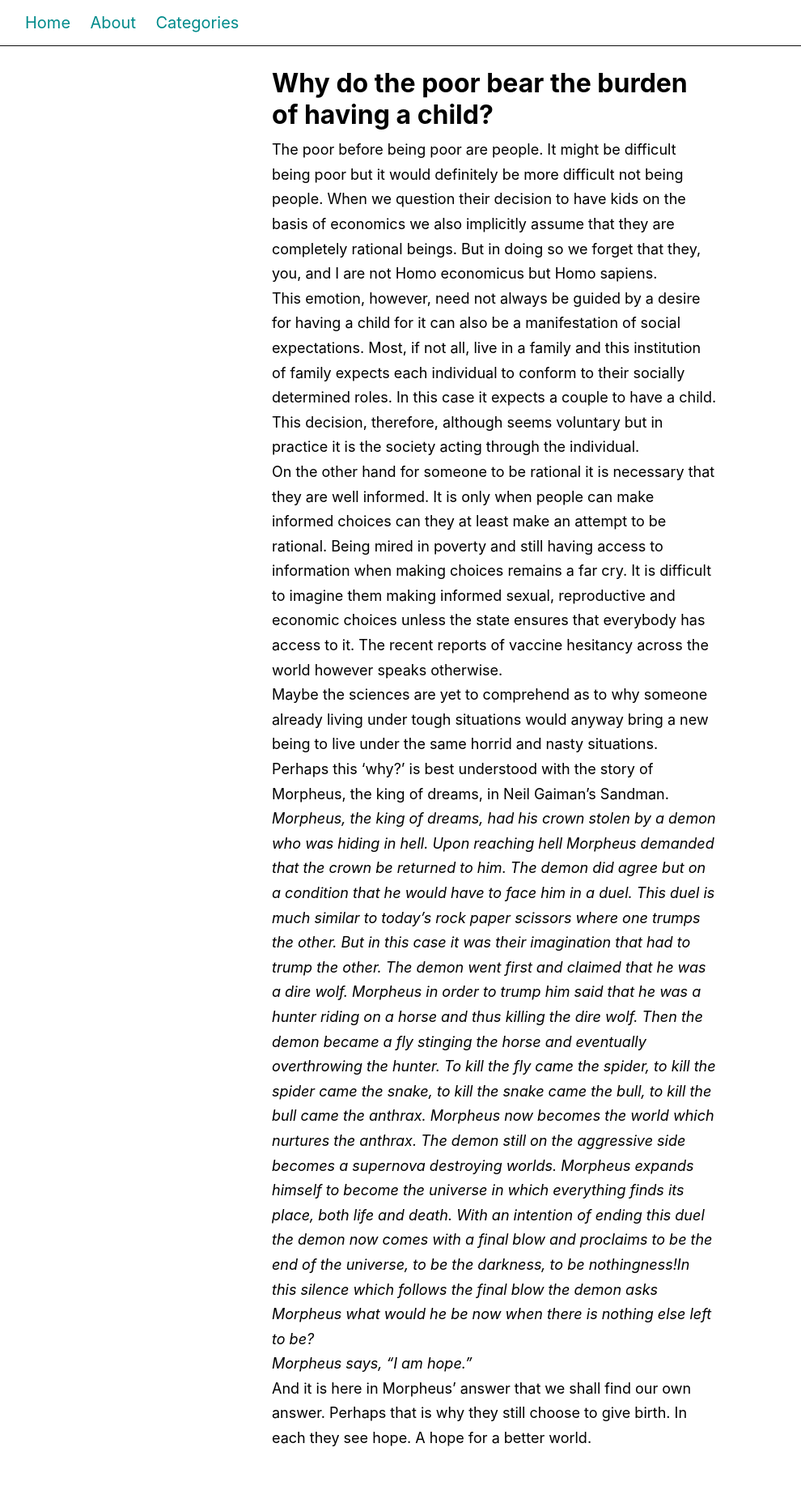
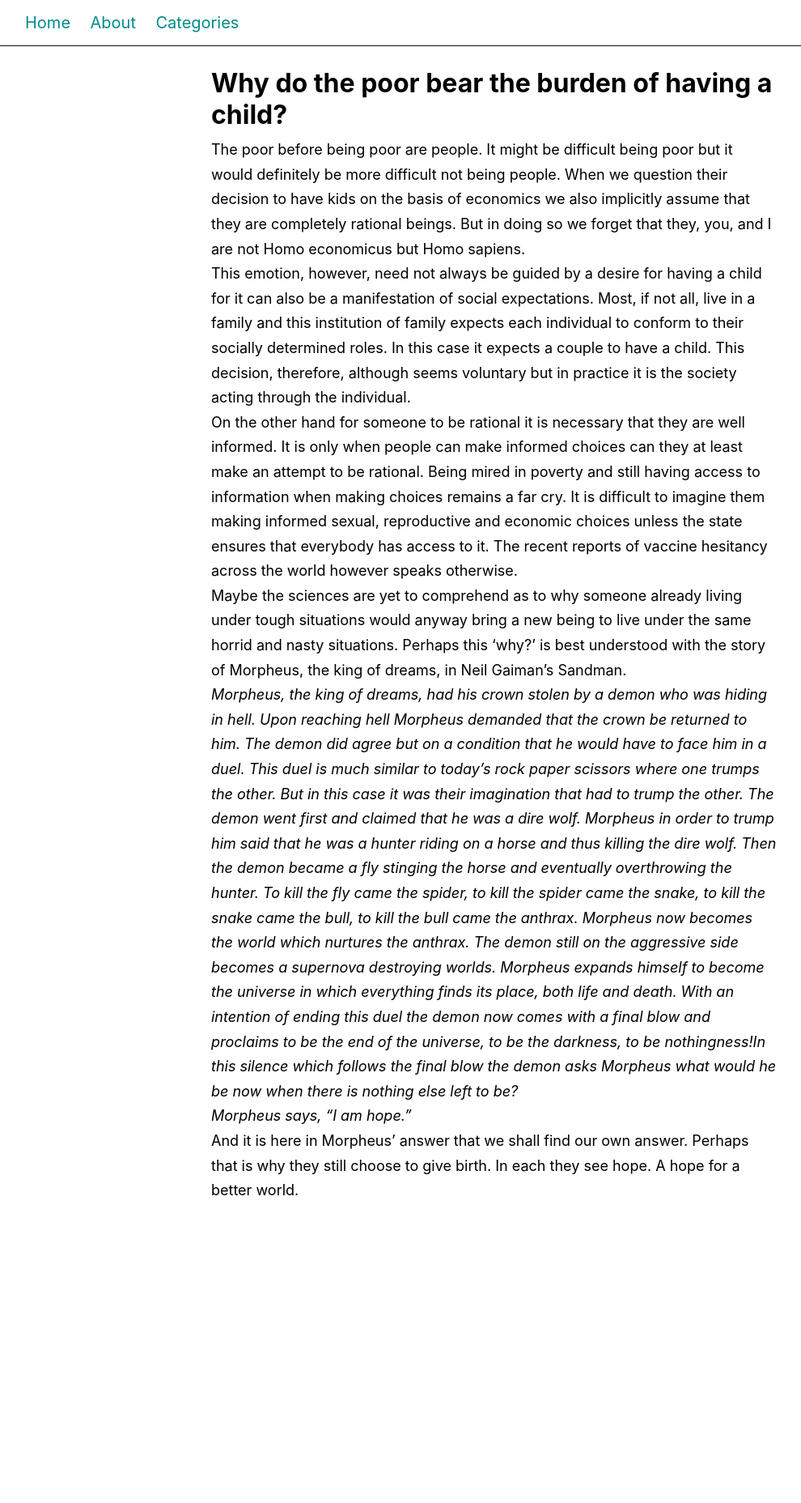
Before and after one commit to generalistsanctuary/generalistsanctuary.github.io, a Jekyll site: the page built from _posts/2021-08-10-Why-do-the-poor-bear-the-burden-of-having-a-child.md, in a window 1280 px wide. Shown: the whole page at 81% size, without its empty margins (29-1019 px from the left). Built offline with Jekyll 4.4.1, drawn with Linux system fonts in a browser that asks for light colours; after the commit the page ends 1550 px from its top, so only the background shows below that.

Commit message:
Update posts-style.css

```diff
--- a/styles/posts-style.css
+++ b/styles/posts-style.css
@@ -1,5 +1,5 @@
 h1{
- max-width: 550px;
+ max-width: 700px;
   margin: 0 auto;
   padding: 0 10%;
   margin-bottom: 0.75%;
@@ -17,7 +17,7 @@ body{
     font-family:-apple-system, BlinkMacSystemFont, 'Segoe UI', Roboto, Oxygen, Ubuntu, Cantarell, 'Open Sans', 'Helvetica Neue', sans-serif;
 }
 p{
-  max-width: 550px;
+  max-width: 700px;
   margin: 0 auto;
   padding: 0 10%;
   font-size: 18px;
@@ -40,7 +40,7 @@ nav a{
     padding-left: 20px;
 }
 .postsList{
-    max-width: 550px;
+    max-width: 700px;
   margin: 0 auto;
   padding: 0 10%;
   font-size: 18px;
@@ -58,7 +58,7 @@ nav a{
     color: black;
 }
 ol{
-      max-width: 600px;
+      max-width: 700px;
       margin: 0 auto;
       line-height: 1.8;
       padding-left: 4%;
```
